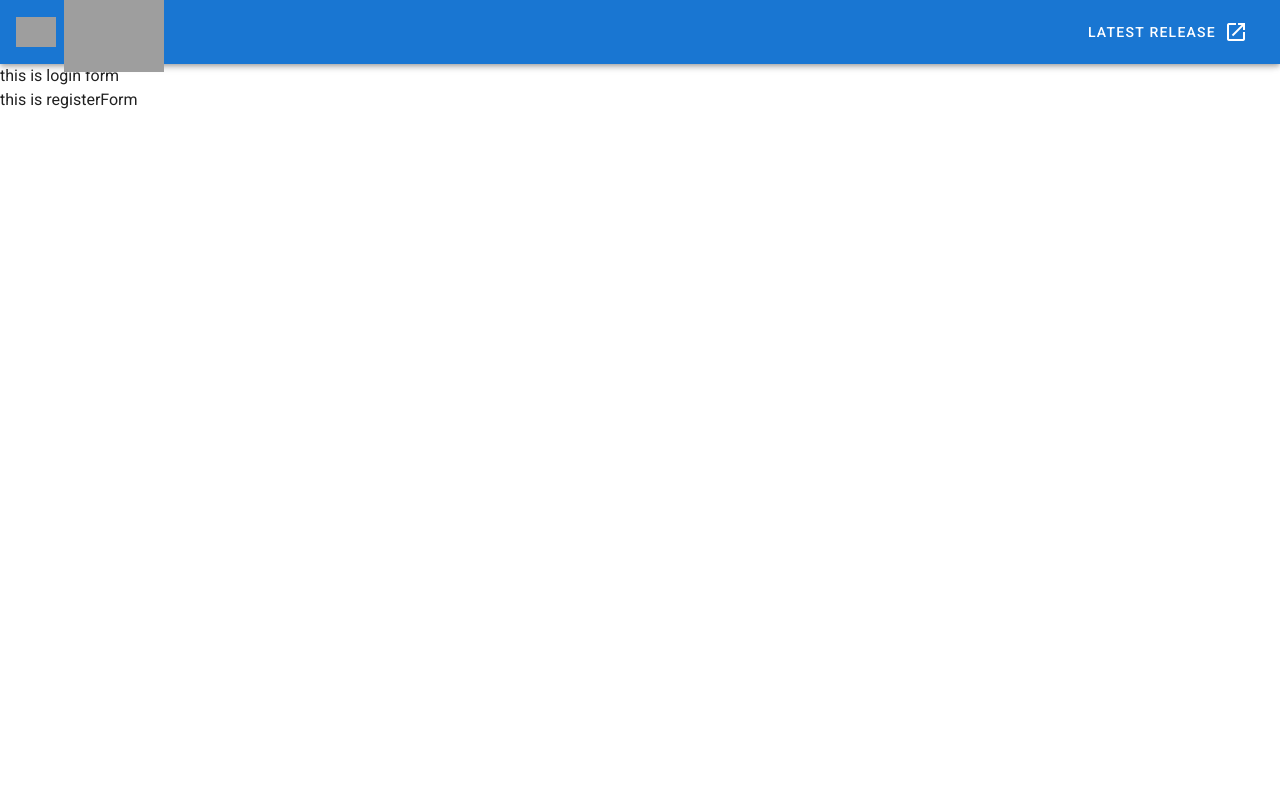
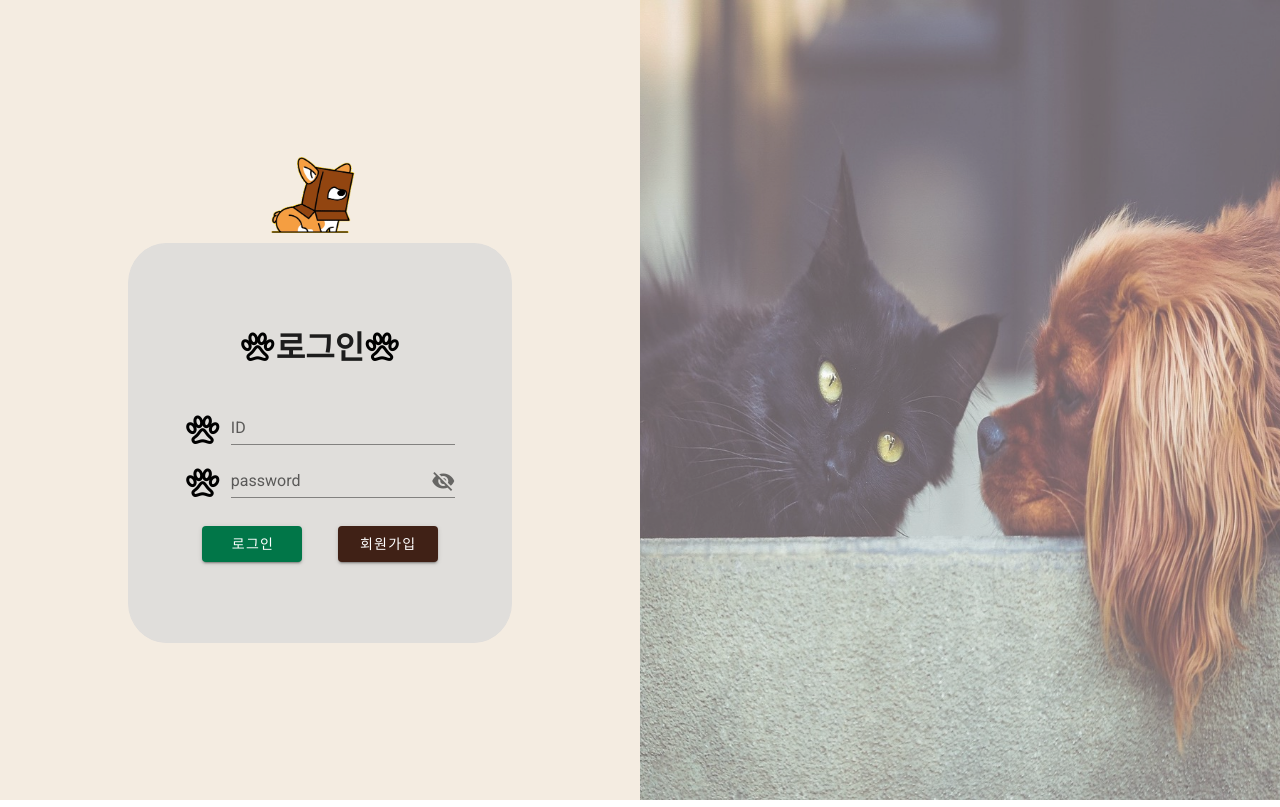
Before and after one commit to yuhyerin/MangMangE, a Vue app in the folder frontend/: page /login in a window 1280 px wide. Built offline with nearby package versions, Linux system fonts and the light colour scheme; grey boxes are pictures that could not be loaded.

Commit message:
[FE] create Login page | S03P31B306-39

```diff
--- a/frontend/public/index.html
+++ b/frontend/public/index.html
@@ -1,5 +1,6 @@
 <!DOCTYPE html>
 <html lang="en">
+
 <head>
   <meta charset="utf-8">
   <meta http-equiv="X-UA-Compatible" content="IE=edge">
@@ -9,11 +10,14 @@
   <link rel="stylesheet" href="https://fonts.googleapis.com/css?family=Roboto:100,300,400,500,700,900">
   <link rel="stylesheet" href="https://cdn.jsdelivr.net/npm/@mdi/font@latest/css/materialdesignicons.min.css">
 </head>
+
 <body>
   <noscript>
-      <strong>We're sorry but <%= htmlWebpackPlugin.options.title %> doesn't work properly without JavaScript enabled. Please enable it to continue.</strong>
+    <strong>We're sorry but <%= htmlWebpackPlugin.options.title %> doesn't work properly without JavaScript enabled.
+      Please enable it to continue.</strong>
   </noscript>
   <div id="app"></div>
   <!-- built files will be auto injected -->
 </body>
+
 </html>
--- a/frontend/src/App.vue
+++ b/frontend/src/App.vue
@@ -1,41 +1,6 @@
 <template>
   <v-app>
-    <v-app-bar app color="primary" dark>
-      <div class="d-flex align-center">
-        <v-img
-          alt="Vuetify Logo"
-          class="shrink mr-2"
-          contain
-          src="https://cdn.vuetifyjs.com/images/logos/vuetify-logo-dark.png"
-          transition="scale-transition"
-          width="40"
-        />
-
-        <v-img
-          alt="Vuetify Name"
-          class="shrink mt-1 hidden-sm-and-down"
-          contain
-          min-width="100"
-          src="https://cdn.vuetifyjs.com/images/logos/vuetify-name-dark.png"
-          width="100"
-        />
-      </div>
-
-      <v-spacer></v-spacer>
-
-      <v-btn
-        href="https://github.com/vuetifyjs/vuetify/releases/latest"
-        target="_blank"
-        text
-      >
-        <span class="mr-2">Latest Release</span>
-        <v-icon>mdi-open-in-new</v-icon>
-      </v-btn>
-    </v-app-bar>
-
-    <v-main>
-      <router-view></router-view>
-    </v-main>
+    <router-view></router-view>
   </v-app>
 </template>
 
--- a/frontend/src/components/LoginForm.vue
+++ b/frontend/src/components/LoginForm.vue
@@ -1,10 +1,79 @@
 <template>
-  <div>this is login form</div>
+  <div
+    style="
+      border: 1px solid rgb(224, 222, 219);
+      border-radius: 10%;
+      background-color: rgb(224, 222, 219);
+      width: 30vw;
+      height: 50vh;
+      display: flex;
+      align-items: center;
+      justify-content: center;
+    "
+  >
+    <v-col lg="10">
+      <v-col align="align">
+        <div style="display: flex; justify-content: center; align-item: center">
+          <v-icon large color="black"> mdi-paw-outline </v-icon>
+          <h1>로그인</h1>
+          <v-icon large color="black"> mdi-paw-outline </v-icon>
+        </div>
+      </v-col>
+      <v-col align="align">
+        <div style="display: flex; justify-content: center; align-item: center">
+          <v-icon large color="black" style="padding: 17px 10px 0 0">
+            mdi-paw-outline
+          </v-icon>
+          <v-text-field
+            label="ID"
+            :rules="ruleID"
+            hide-details="auto"
+          ></v-text-field>
+        </div>
+        <div style="display: flex; justify-content: center; align-item: center">
+          <v-icon large color="black" style="padding: 17px 10px 0 0">
+            mdi-paw-outline
+          </v-icon>
+          <v-text-field
+            label="password"
+            :rules="rulePW"
+            hide-details="auto"
+            :append-icon="showpassword ? 'mdi-eye' : 'mdi-eye-off'"
+            :type="showpassword ? 'text' : 'password'"
+            @click:append="showpassword = !showpassword"
+          ></v-text-field>
+        </div>
+      </v-col>
+      <v-col align="align">
+        <div style="display: flex; justify-content: space-around">
+          <v-btn color="rgb(1,118,72)" width="100px"
+            ><p style="color: white; padding-top: 14px">로그인</p></v-btn
+          >
+          <v-btn color="rgba(64,33,22)" width="100px" @click="moveToRegister"
+            ><p style="color: white; padding-top: 14px">회원가입</p></v-btn
+          >
+        </div>
+      </v-col>
+    </v-col>
+  </div>
 </template>
 
 <script>
-export default {};
+export default {
+  data() {
+    return {
+      ruleID: [(value) => !!value || "ID를 입력해 주세요."],
+      rulePW: [(value) => !!value || "비밀번호를 입력해 주세요."],
+      showpassword: "",
+    };
+  },
+  methods: {
+    moveToRegister() {
+      this.$emit("changeComponents", true);
+    },
+  },
+};
 </script>
 
-<style>
+<style scoped>
 </style>
--- a/frontend/src/components/RegisterFrom.vue
+++ b/frontend/src/components/RegisterFrom.vue
@@ -1,10 +1,139 @@
 <template>
-  <div>this is registerForm</div>
+  <div
+    style="
+      border: 1px solid rgb(224, 222, 219);
+      border-radius: 10%;
+      background-color: rgb(224, 222, 219);
+      width: 30vw;
+      height: 70vh;
+      display: flex;
+      align-items: center;
+      justify-content: center;
+    "
+  >
+    <v-col lg="10">
+      <div style="display: flex; cursor: pointer" @click="back">
+        <v-icon color="black"> mdi-arrow-left </v-icon>
+      </div>
+      <v-col align="align">
+        <div style="display: flex; justify-content: center; align-item: center">
+          <v-icon large color="black"> mdi-paw-outline </v-icon>
+          <h1>회원가입</h1>
+          <v-icon large color="black"> mdi-paw-outline </v-icon>
+        </div>
+      </v-col>
+      <v-col align="align">
+        <div style="display: flex; justify-content: center; align-item: center">
+          <v-icon color="black" style="padding: 17px 10px 0 0">
+            mdi-bone
+          </v-icon>
+          <v-text-field
+            v-model="id"
+            label="ID"
+            :rules="ruleID"
+            hide-details="auto"
+          ></v-text-field>
+        </div>
+        <div style="display: flex; justify-content: center; align-item: center">
+          <v-icon color="black" style="padding: 17px 10px 0 0">
+            mdi-bone
+          </v-icon>
+          <v-text-field
+            v-model="password"
+            label="비밀번호"
+            :rules="rulePW"
+            hide-details="auto"
+            :append-icon="showpassword ? 'mdi-eye' : 'mdi-eye-off'"
+            :type="showpassword ? 'text' : 'password'"
+            @click:append="showpassword = !showpassword"
+          ></v-text-field>
+        </div>
+        <div style="display: flex; justify-content: center; align-item: center">
+          <v-icon color="black" style="padding: 17px 10px 0 0">
+            mdi-bone
+          </v-icon>
+          <v-text-field
+            v-model="passwordCheck"
+            label="비밀번호 확인"
+            :rules="rulePWC"
+            hide-details="auto"
+            :append-icon="showpasswordCheck ? 'mdi-eye' : 'mdi-eye-off'"
+            :type="showpasswordCheck ? 'text' : 'password'"
+            @click:append="showpasswordCheck = !showpasswordCheck"
+          ></v-text-field>
+        </div>
+        <div style="display: flex; justify-content: center; align-item: center">
+          <v-icon color="black" style="padding: 17px 10px 0 0">
+            mdi-bone
+          </v-icon>
+          <v-text-field
+            v-model="email"
+            label="이메일"
+            :rules="ruleEmail"
+            hide-details="auto"
+          ></v-text-field>
+          <v-btn style="margin: 20px 0 0 15px">인증</v-btn>
+        </div>
+        <div style="display: flex; justify-content: center; align-item: center">
+          <v-icon color="black" style="padding: 17px 10px 0 0">
+            mdi-bone
+          </v-icon>
+          <v-text-field
+            v-model="name"
+            label="성명"
+            :rules="ruleName"
+            hide-details="auto"
+          ></v-text-field>
+        </div>
+      </v-col>
+      <v-col align="align">
+        <div style="display: flex; justify-content: space-around">
+          <v-btn color="rgba(64,33,22)" width="100px" @click="submit"
+            ><p style="color: white; padding-top: 14px">가입하기</p></v-btn
+          >
+        </div>
+      </v-col>
+    </v-col>
+  </div>
 </template>
 
 <script>
-export default {};
+export default {
+  data() {
+    return {
+      ruleID: [(value) => !!value || "ID를 입력해 주세요."],
+      rulePW: [(value) => !!value || "비밀번호를 입력해 주세요."],
+      rulePWC: [(value) => !!value || "비밀번호를 입력해 주세요."],
+      rulePWC: [
+        (value) => !!(value == this.password) || "비밀번호를 확인해 주세요.",
+      ],
+      ruleEmail: [(value) => !!value || "이메일을 입력해 주세요."],
+      ruleName: [(value) => !!value || "이름을 입력해 주세요."],
+      id: "",
+      password: "",
+      passwordCheck: "",
+      email: "",
+      name: "",
+      showpassword: "",
+      showpasswordCheck: "",
+    };
+  },
+  methods: {
+    back() {
+      this.$emit("changeComponents", false);
+    },
+    submit() {
+      console.log(
+        this.id,
+        this.password,
+        this.passwordCheck,
+        this.email,
+        this.name
+      );
+    },
+  },
+};
 </script>
 
-<style>
+<style scoped>
 </style>
--- a/frontend/src/pages/Login.vue
+++ b/frontend/src/pages/Login.vue
@@ -1,7 +1,31 @@
 <template>
-  <div>
-    <LoginForm />
-    <RegisterForm />
+  <div style="display: flex; height: 100%; width: 100%">
+    <div
+      style="
+        display: flex;
+        align-items: center;
+        justify-content: center;
+        width: 100%;
+        background-color: rgb(244, 236, 225);
+      "
+    >
+      <div style="text-align: center">
+        <img
+          src="../assets/Image/cogi.gif"
+          alt="LoginBackImage"
+          style="width: 100px"
+        />
+        <LoginForm v-if="pageTrigger == false" @changeComponents="register" />
+        <RegisterForm v-else @changeComponents="register" />
+      </div>
+    </div>
+    <div style="width: 100%; height: 100vh">
+      <img
+        src="../assets/Image/backgroundImage.jpg"
+        alt="LoginBackImage"
+        style="width: 100%; height: 100%; object-fit: cover; opacity: 0.7"
+      />
+    </div>
   </div>
 </template>
 
@@ -14,6 +38,16 @@ export default {
     LoginForm,
     RegisterForm,
   },
+  data() {
+    return {
+      pageTrigger: false,
+    };
+  },
+  methods: {
+    register(value) {
+      this.pageTrigger = value;
+    },
+  },
 };
 </script>
 
```
Also changed, not shown: frontend/src/assets/Image/backgroundImage.jpg (added), frontend/src/assets/Image/cogi.gif (added). Lines whose indentation alone changed are shown as unchanged.
